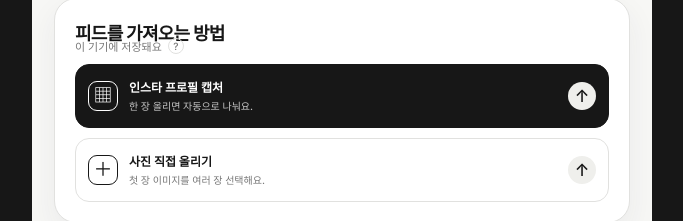
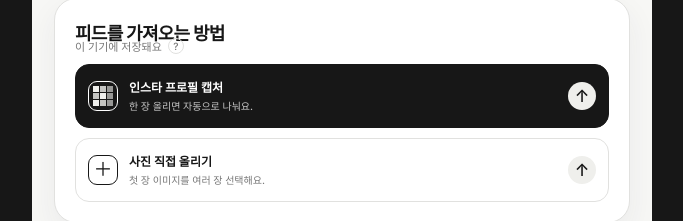
Before and after one commit to onlybyjack/mygrid, a Next.js app: page /home in a window 1280 px wide. Shown: the part 273-494 px from the top of the page, without its empty margins (298-981 px from the left). Built offline with nearby package versions, Linux system fonts and the light colour scheme.

Commit message:
Use consistent three-by-three upload icon

```diff
--- a/app/globals.css
+++ b/app/globals.css
@@ -47,6 +47,7 @@
 .upload-option { position:relative; display:flex !important; align-items:center; gap:11px; min-height:64px; margin:10px 0 0 !important; padding:10px 12px; border:1px solid var(--line); border-radius:14px; color:var(--ink) !important; background:var(--panel); cursor:pointer; }
 .upload-option-featured { border-color:var(--ink); color:#fff !important; background:var(--ink); }
 .upload-option-mark { width:30px; height:30px; display:grid; place-items:center; flex:none; border:1px solid currentColor; border-radius:9px; font-size:19px; line-height:1; }
+.upload-option-mark .grid-mark { width:20px; height:20px; gap:1px; }
 .upload-option-copy { min-width:0; display:grid; gap:3px; }
 .upload-option-copy b { font-size:12px; }
 .upload-option-copy small { color:var(--muted); font-size:10px; }
--- a/app/home/page.tsx
+++ b/app/home/page.tsx
@@ -237,7 +237,7 @@
           <h2>피드를 가져오는 방법</h2>
           <div className="upload-note"><span>이 기기에 저장돼요</span><button type="button" aria-label="사진 저장 안내" aria-describedby="upload-note-detail">?</button><span id="upload-note-detail" role="tooltip">다음에 다시 열어도 그대로 남아 있어요.</span></div>
           {message && <div className="error" role="alert">{message}</div>}
-          <label className="upload-option upload-option-featured"><span className="upload-option-mark">▦</span><span className="upload-option-copy"><b>인스타 프로필 캡처</b><small>한 장 올리면 자동으로 나눠요.</small></span><span className="upload-option-arrow">↑</span><input type="file" accept="image/jpeg,image/png,image/webp" onChange={chooseGridScreenshot} /></label>
+          <label className="upload-option upload-option-featured"><span className="upload-option-mark"><GridMark /></span><span className="upload-option-copy"><b>인스타 프로필 캡처</b><small>한 장 올리면 자동으로 나눠요.</small></span><span className="upload-option-arrow">↑</span><input type="file" accept="image/jpeg,image/png,image/webp" onChange={chooseGridScreenshot} /></label>
           <label className="upload-option"><span className="upload-option-mark">＋</span><span className="upload-option-copy"><b>사진 직접 올리기</b><small>첫 장 이미지를 여러 장 선택해요.</small></span><span className="upload-option-arrow">↑</span><input type="file" accept="image/jpeg,image/png,image/webp" multiple onChange={choosePhotos} /></label>
         </section>
         <section className="install-tip" aria-label="홈 화면에 추가하는 방법">
```
